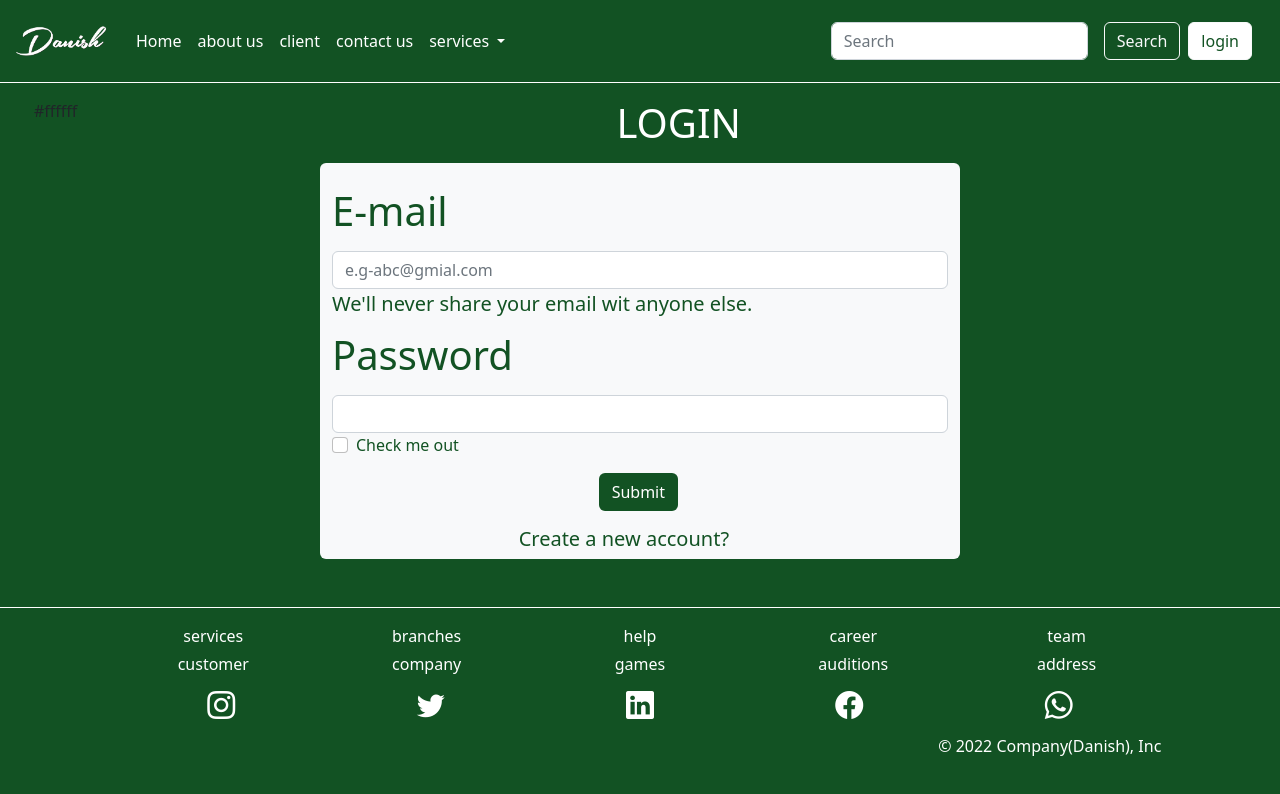
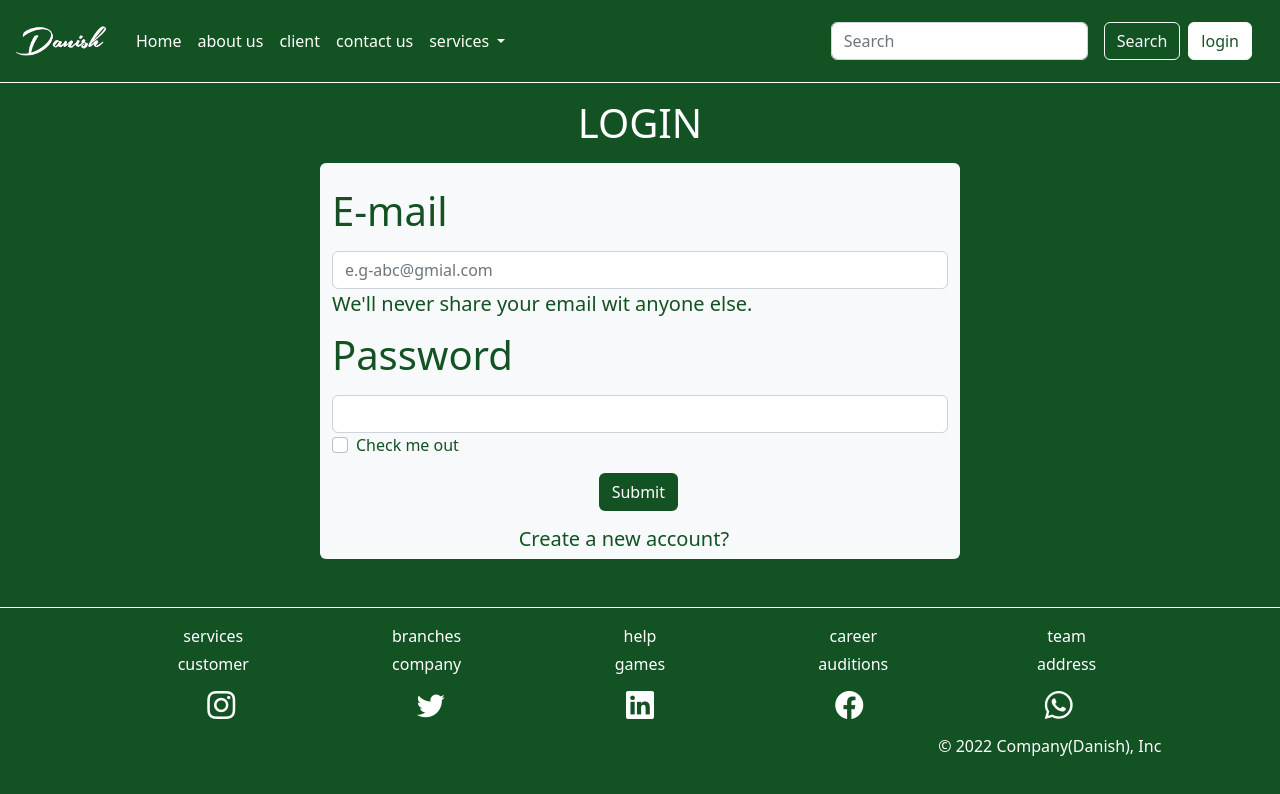
Before and after one commit to danishsk4/firstwebsite.github.io, a plain HTML site: page login.html in a window 1280 px wide. Drawn offline with nearby package versions, Linux system fonts and the light colour scheme.

Commit message:
Update login.html

```diff
--- a/login.html
+++ b/login.html
@@ -89,7 +89,7 @@
 
     <!-- signin -->
     <div class="container-fluid">
-        <div class="row justify-content-evenly mt-2">#ffffff
+        <div class="row justify-content-evenly mt-2">
             <div class="col-md-1"></div>
             <div class="col-md-8 text-center" style="color:#ffffff;">
                 <h1 class=" display-6 ">LOGIN</h1>
```
